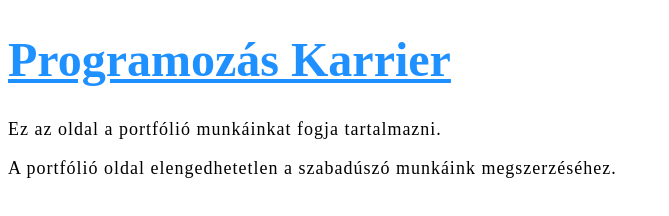
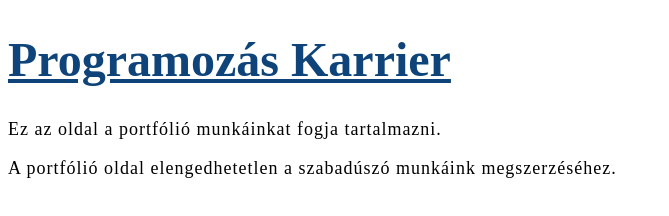
Before and after one commit to timeafejer/portfolio-oldal, a plain HTML site: page index.html in a window 1280 px wide. Shown: the whole page, without its empty margins (0-669 px from the left). Drawn offline with Linux system fonts and the light colour scheme.

Commit message:
h1 szín megváltoztatása

```diff
--- a/css/styles.css
+++ b/css/styles.css
@@ -3,7 +3,7 @@ html {
 }
 
 h1 {
-    color: dodgerblue;
+    color: rgb(14, 68, 122);
     font-size: 4.8rem;
     text-decoration: underline;
 }
```
